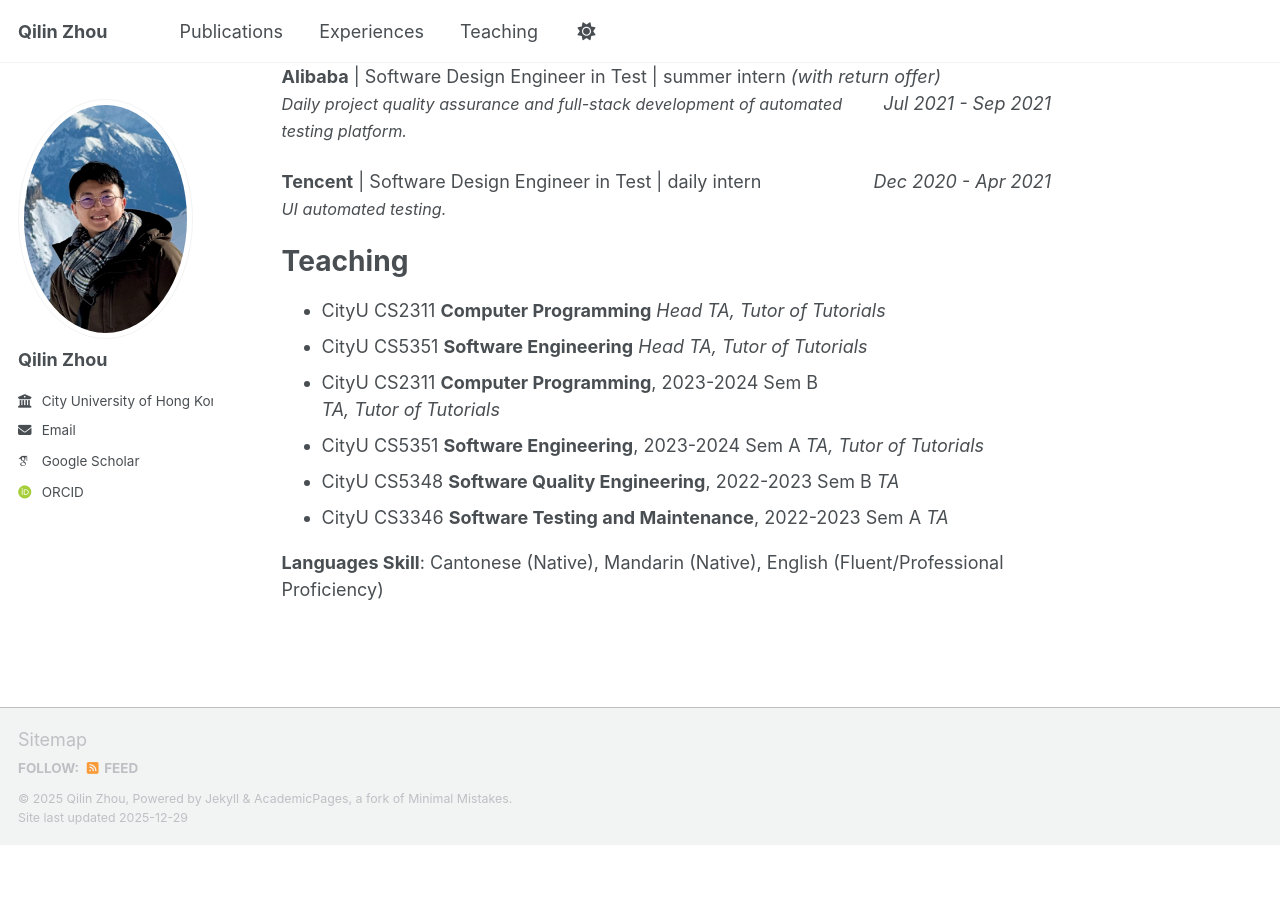
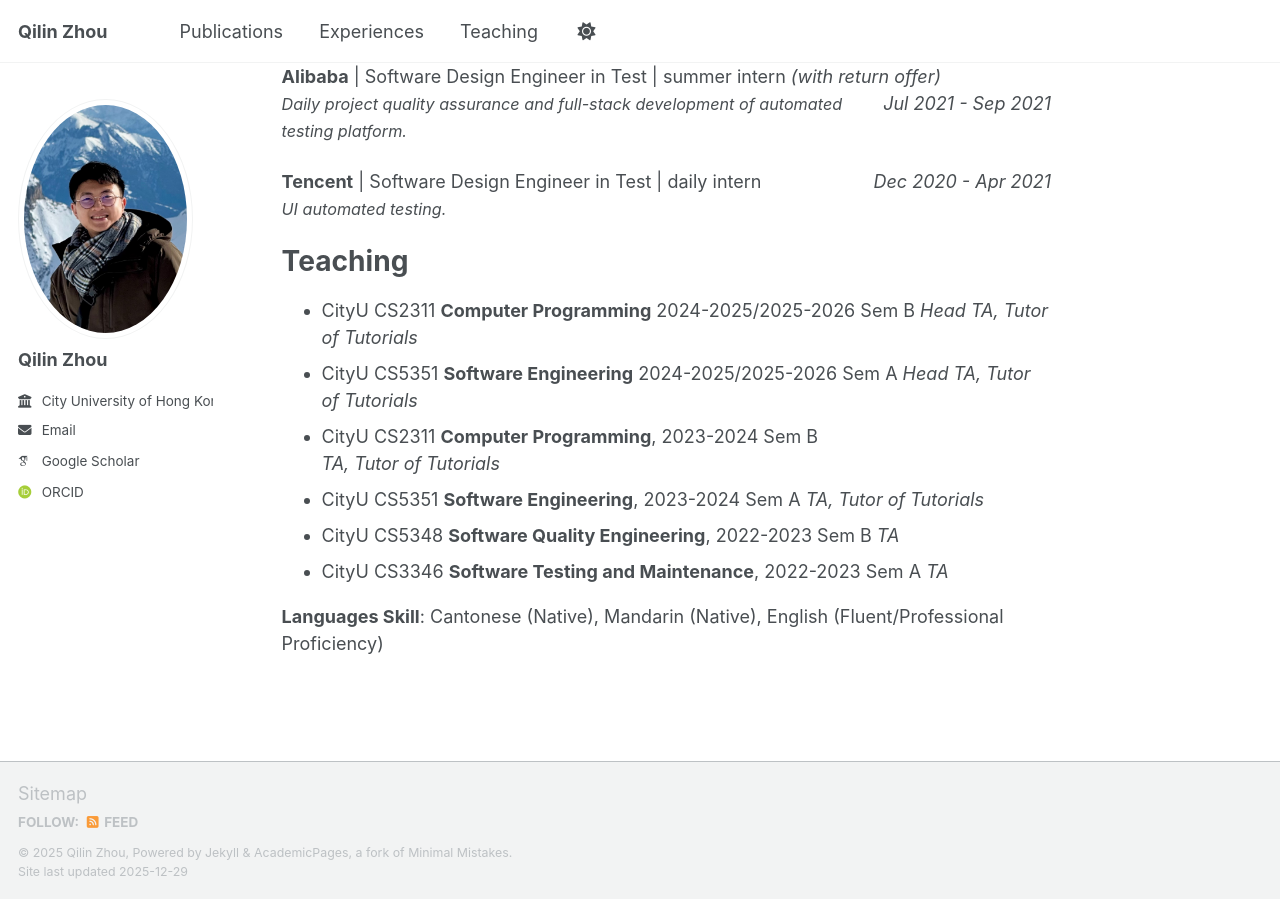
Before and after one commit to qilin-zhou/qilin-zhou.github.io, a Jekyll site: the page built from _pages/about.md, in a window 1280 px wide and 900 px high, scrolled down 1717 px. Built offline with Jekyll 4.4.1, drawn with Linux system fonts in a browser that asks for light colours; some web fonts are replaced; a script bundle is joined from its source files by our own code; library files that are not in the unit come from our copies; before the commit the page ends 2563 px from its top, so only the background shows below that.

Commit message:
Update about.md

```diff
--- a/_pages/about.md
+++ b/_pages/about.md
@@ -61,10 +61,10 @@ Experiences
 
 Teaching
 ======
-- CityU CS2311 **Computer Programming**
+- CityU CS2311 **Computer Programming** 2024-2025/2025-2026 Sem B
  <!--  <span style="float: right; font-style: italic;"> 2024-2025/2025-2026 Sem B  </span>  -->
   <i>Head TA, Tutor of Tutorials</i>
-- CityU CS5351 **Software Engineering**
+- CityU CS5351 **Software Engineering** 2024-2025/2025-2026 Sem A
   <i>Head TA, Tutor of Tutorials</i>
 - CityU CS2311 **Computer Programming**, 2023-2024 Sem B
   <i>TA, Tutor of Tutorials</i>
```
